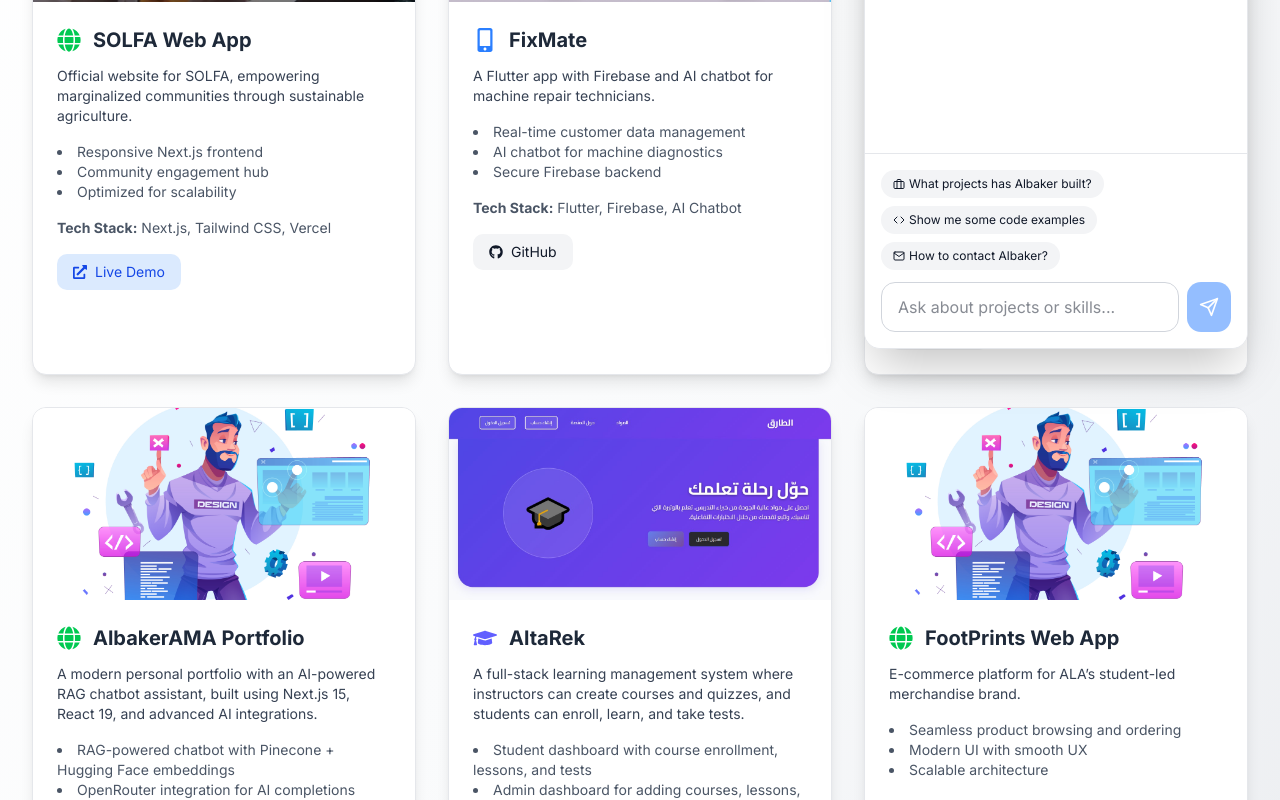
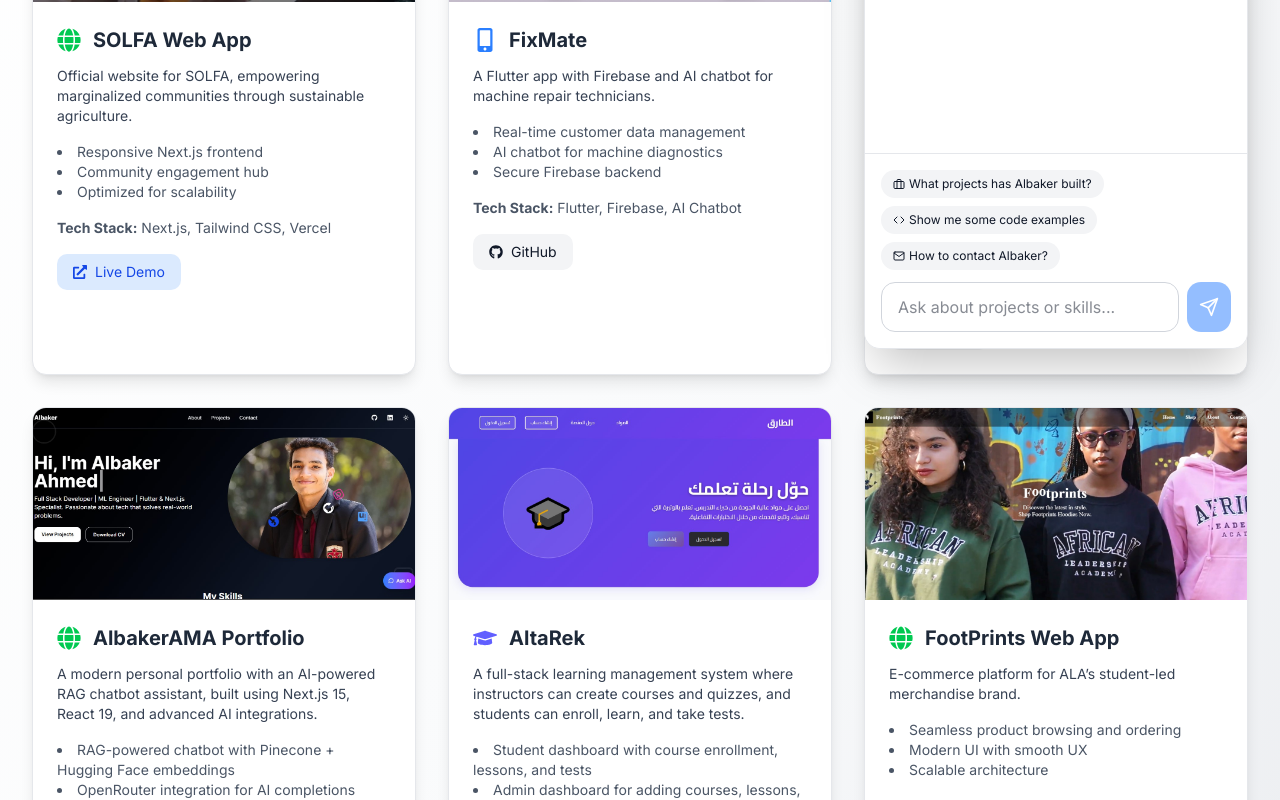
Before and after one commit to AlbakerAMA/albaker-portfolio, a Next.js app: page /projects in a window 1280 px wide. Shown: the part 419-1219 px from the top of the page. Built offline with nearby package versions, Linux system fonts and the light colour scheme; grey boxes are pictures that could not be loaded.

Commit message:
update images

```diff
--- a/src/app/projects/page.js
+++ b/src/app/projects/page.js
@@ -67,7 +67,7 @@
       'Responsive and animated portfolio design',
     ],
     techStack: ['Next.js 15', 'React 19', 'Tailwind CSS', 'Pinecone', 'Hugging Face', 'OpenRouter'],
-    image: '/images/web-app.jpg',
+    image: '/images/port.jpg',
     github: 'https://github.com/AlbakerAMA/albaker-portfolio',
     live: 'https://albaker-portfolio.vercel.app/',
     icon: <FaGlobe className="text-2xl text-green-500" />,
@@ -100,7 +100,7 @@
       'Scalable architecture',
     ],
     techStack: ['Next.js', 'Tailwind CSS', 'Vercel'],
-    image: '/images/web-app.jpg',
+    image: '/images/footprints.jpg',
     github: null,
     live: 'https://footprints.alastudents.org/',
     icon: <FaGlobe className="text-2xl text-green-500" />,
```
Also changed, not shown: public/images/footprints.jpg (added), public/images/port.jpg (added).
